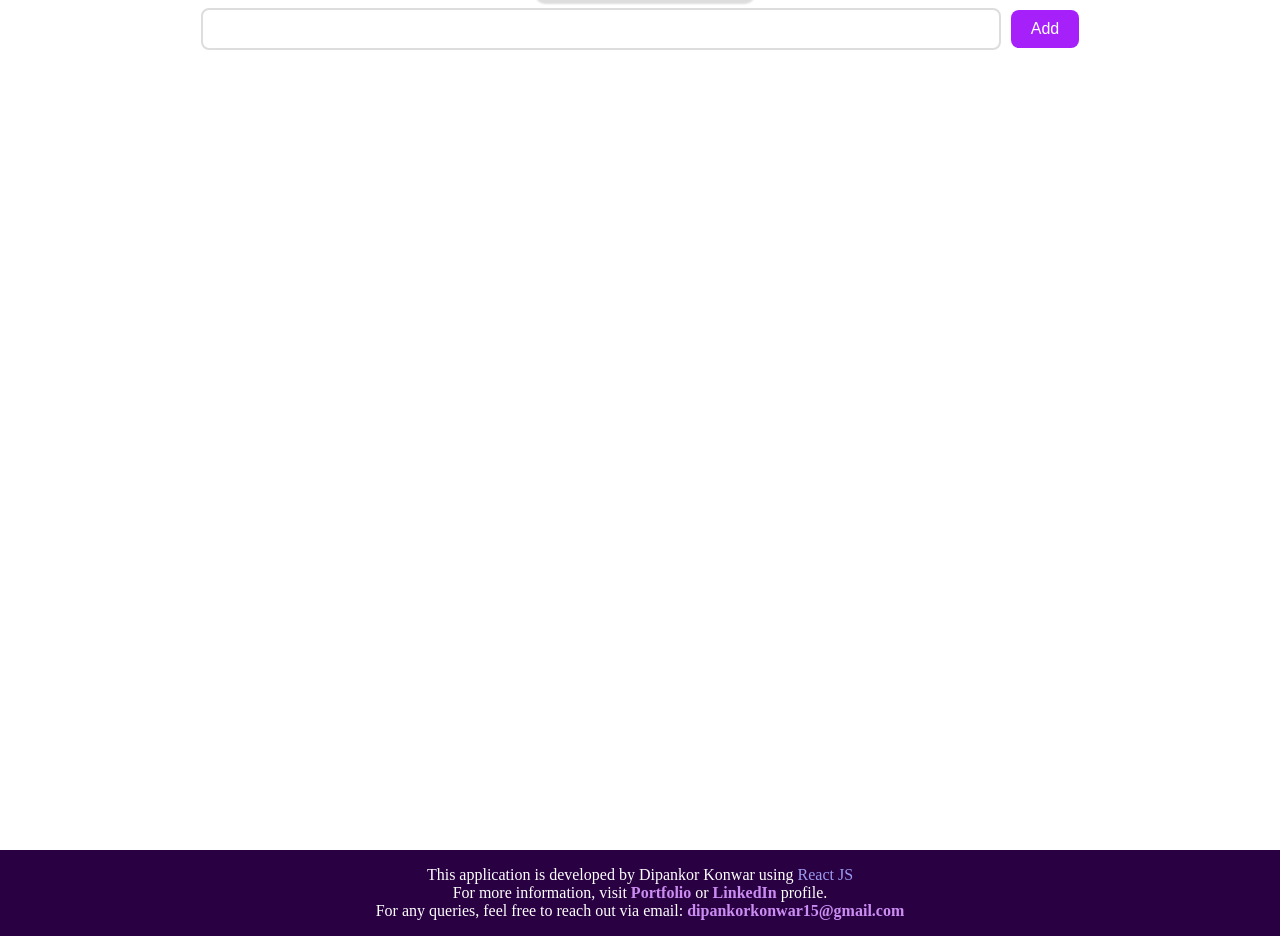
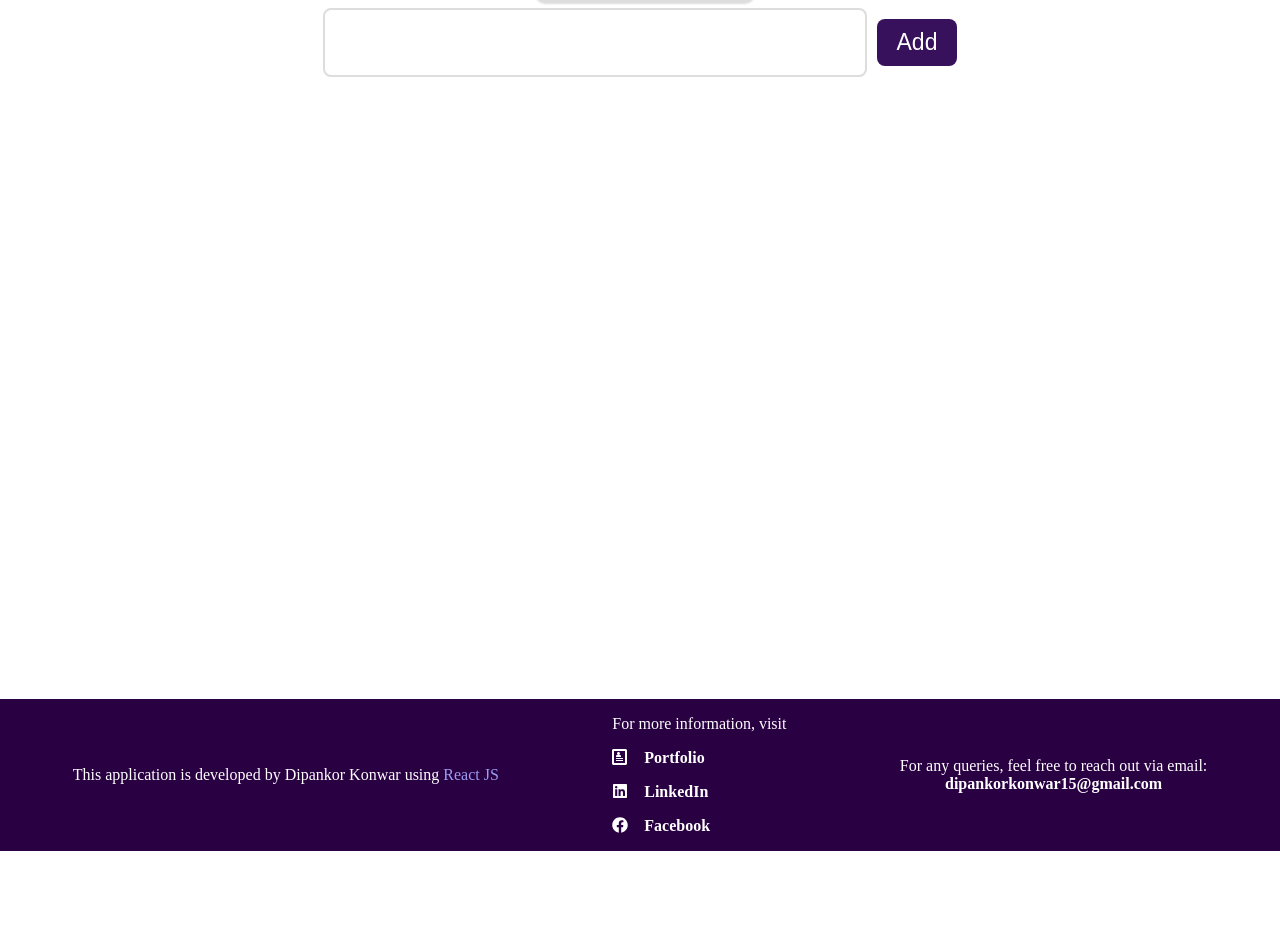
Before and after one commit to konwardk/react-to-do, a React (Vite) app: page / in a window 1280 px wide. Shown: the part 121-1057 px from the top of the page. After the commit the page ends 972 px from the top, so only its background shows below. Built offline with nearby package versions, Linux system fonts and the light colour scheme.

Commit message:
style the footer

```diff
--- a/src/Todo.jsx
+++ b/src/Todo.jsx
@@ -124,14 +124,12 @@ export default function Todo() {
           />
           <button className="form-btn" type="submit">Add</button>
         </form>
-      </div>
-
-      <div className="tasks">
+        <div className="tasks">
         <ul className="task-item">
           {task.map((curTask, index) => (
             <li className="item" key={index} style={{ backgroundColor: curTask.bgColor  || '' ,fontWeight: curTask.isDone ? 'bold' : 'normal' }}>
               <div>
-                <strong>{curTask.text}</strong>
+                <strong className='task'>{curTask.text}</strong>
                 <div className="timestamp">Added: {curTask.addedAt}</div>
               </div>
               <div className="action-icons">
@@ -163,7 +161,7 @@ export default function Todo() {
         </ul>
 
       </div>
-
+      </div>
       <Footer/>
 
     </>
--- a/src/assets/css/footer.css
+++ b/src/assets/css/footer.css
@@ -1,22 +1,37 @@
 
 .about{
+
+}
+.about a{
+    text-decoration: none;
+    color: rgb(255, 255, 255);
+    font-weight: bold;
+}
+.about a:hover{
+    color: rgb(156, 156, 242);
+}
+
+.footer{
     display: flex;
     flex-wrap: wrap;
-    justify-content: center;
+    justify-content: space-around;
     align-items: center;
     text-align: center;
     background-color: rgb(41, 0, 66);
     color: white;
     position: relative;
-    margin-top: 100dvh;
     bottom: 0px;
     padding: 1rem;
-    gap: 20px;
 }
-.about a{
-    text-decoration: none;
-    color: rgb(204, 141, 243);
-    font-weight: bold;
+.footer li{
+    list-style: none;
+    margin-top: 1rem;
+}
+.link{
+    gap: 1rem;
+    display: flex;
+
+
 }
 .tech{
     color: rgb(156, 156, 242);
--- a/src/assets/css/todo.css
+++ b/src/assets/css/todo.css
@@ -5,6 +5,8 @@
 .todo-container{
     margin-top: 20px;
     text-align: center;
+    height: 100vh;
+    overflow-y: scroll;
 }
 .heading{
   position: relative;
@@ -15,7 +17,7 @@
 
 }
 .header{
-  background-color: blueviolet;
+  background-color: rgb(55, 17, 91);
   color: #ddd;
   margin: 0px 20px;
   padding: 10px;
@@ -37,10 +39,12 @@
   padding: 10px 14px;
   border: 2px solid #ddd;
   border-radius: 8px;
-  font-size: 16px;
-  width: 60%;
+  font-size: 20px;
+  width: 40%;
+  height: 2.8rem;
   transition: border-color 0.3s ease;
   outline: none;
+  font-family: fantasy;
 }
 
 .input-todo:focus {
@@ -50,13 +54,12 @@
 
 .form-btn {
   padding: 10px 20px;
-  background-color: rgb(166, 33, 249);
+  background-color: rgb(55, 17, 91);
   border: none;
   color: white;
   border-radius: 8px;
-  font-size: 16px;
+  font-size: 23px;
   cursor: pointer;
-  transition: background-color 0.3s ease;
 }
 
 .form-btn:hover {
@@ -74,6 +77,9 @@
     justify-content: center;
     align-items: center;
   }
+  .task{
+    font-size: 1.3rem;
+  }
 
 
 .item{
@@ -83,7 +89,7 @@
     justify-content:space-between;
     list-style: none;
     /* border: 1px solid rgb(54, 1, 1); */
-    background-color: rgb(166, 33, 249);
+    background-color: rgb(55, 17, 91);
     color: rgb(255, 255, 255);
     border-radius: 5px;
 }
--- a/src/components/Footer.jsx
+++ b/src/components/Footer.jsx
@@ -1,13 +1,42 @@
 import '../assets/css/footer.css';
+import { FaFacebook, FaLinkedin } from "react-icons/fa";
+import { ImProfile } from "react-icons/im";
+const about = {
+    name : "Dipankor Konwar",
+    tech : "React JS",
+    portfolio : "https://portfolio-konwardks-projects.vercel.app/",
+    linkedin : "https://www.linkedin.com/in/dipankor-konwar/",
+    facebook : "https://www.facebook.com/",
+    email : "dipankorkonwar15@gmail.com",
+
+
+}
 
 export const Footer =()=>{
-
     return (
         <>
             <div className="about">
-                <p>This application is developed by Dipankor Konwar using <span className='tech'>React JS</span> <br />
-                For more information, visit <a href="https://portfolio-konwardks-projects.vercel.app/" target="_blank" rel="noopener noreferrer">Portfolio</a> or <a href="https://www.linkedin.com/in/dipankor-konwar/" target="_blank" rel="noopener noreferrer">LinkedIn</a> profile. <br />
-                For any queries, feel free to reach out via email: <a href="mailto:dipankorkonwar15@gmail.com">dipankorkonwar15@gmail.com</a></p>
+                <div className="footer">
+                    <div className="">
+                        <p>This application is developed by <span className='name'>{about.name}</span> using <span className='tech'>{about.tech}</span> <br /></p>
+                    </div>
+                    <div className="">
+                        <p>For more information, visit </p>
+                        <ul>
+                            <li>
+                                <a className='link' href={about.portfolio} target="_blank" rel="noopener noreferrer"><ImProfile />Portfolio</a>
+                            </li>
+                            <li>
+                                <a className='link' href={about.linkedin} target="_blank" rel="noopener noreferrer"><FaLinkedin />LinkedIn</a></li>
+                            <li>
+                                <a className='link' href={about.facebook} target="_blank" rel="noopener noreferrer"><FaFacebook />Facebook</a></li>
+                        </ul>
+                    </div>
+                    <div className="">
+                        <p>For any queries, feel free to reach out via email:</p>
+                            <a href={about.email}>dipankorkonwar15@gmail.com</a>
+                    </div>
+                </div>
             </div>
         </>
     )
```
